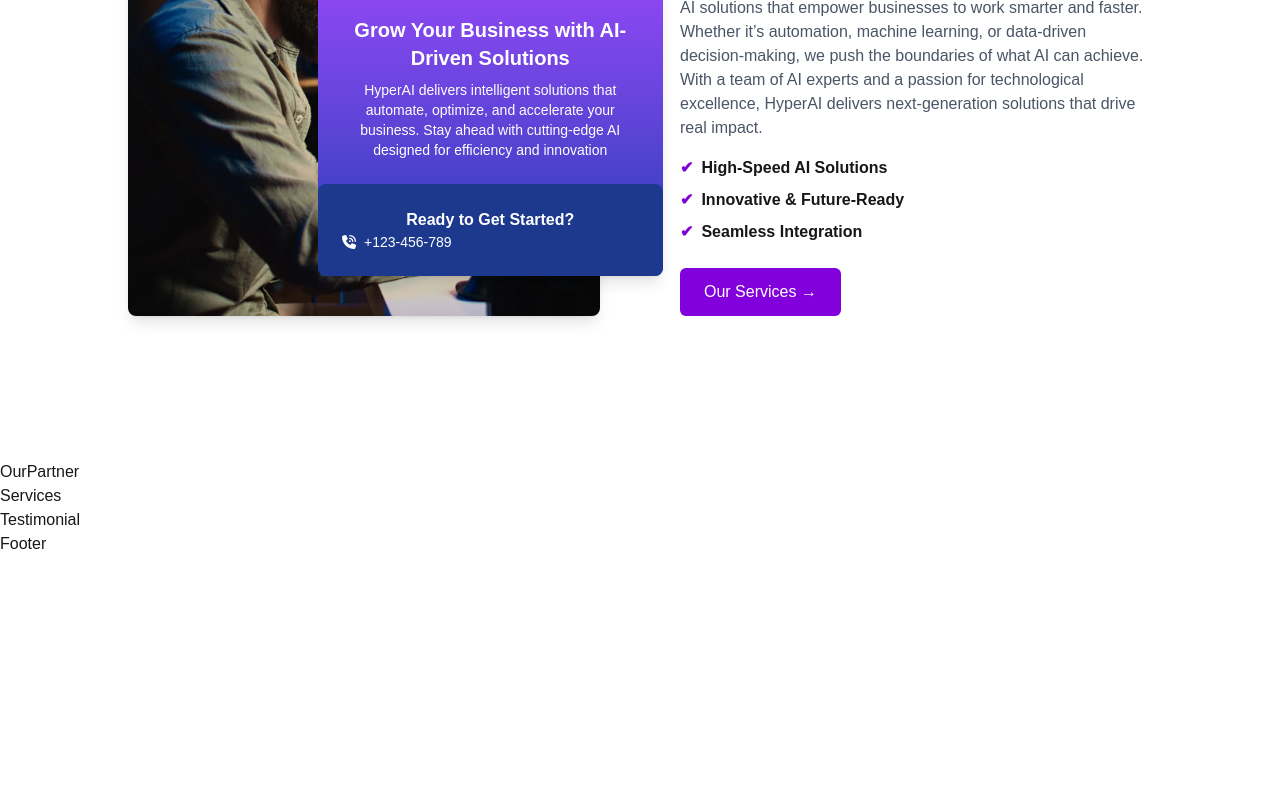
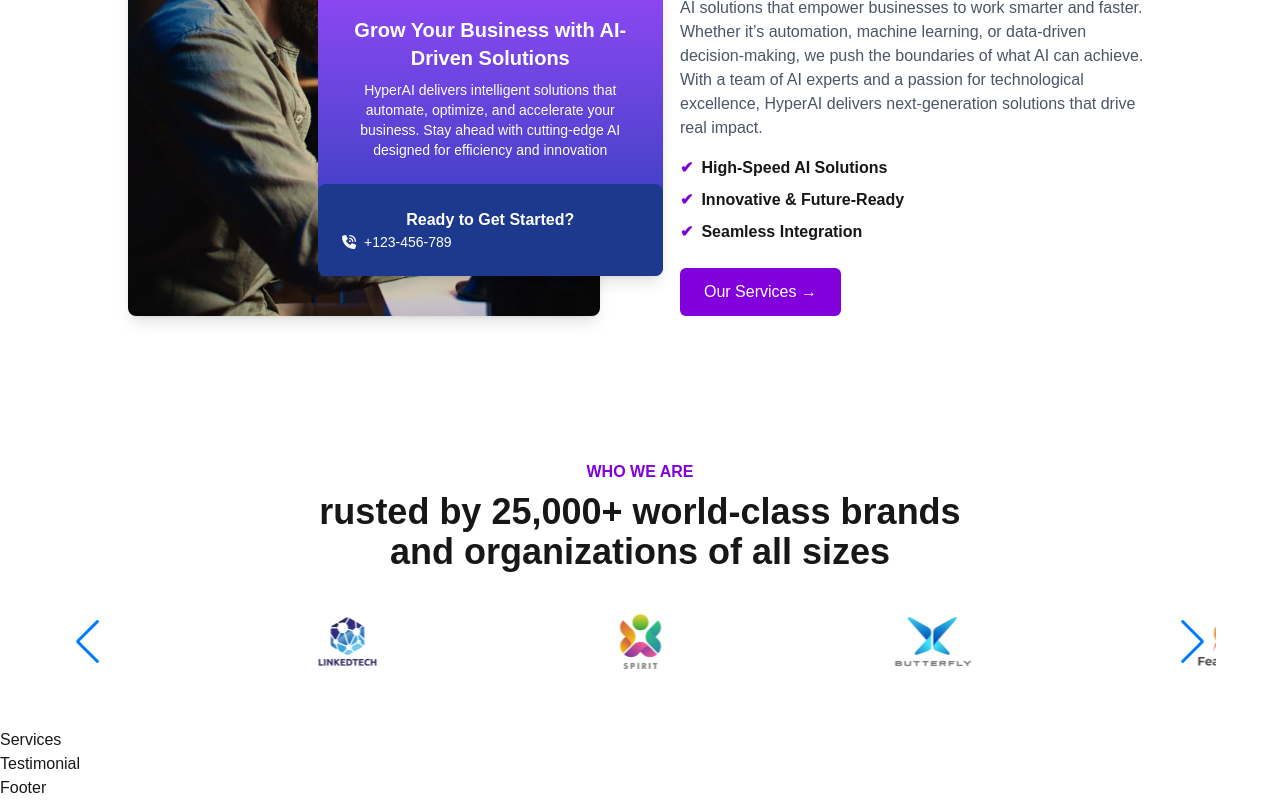
Before and after one commit to imran752310/hyperai-clone-nextjs, a Next.js app: page / in a window 1280 px wide. Shown: the part 1199-1999 px from the top of the page. Before the commit the page ends 1755 px from the top, so only its background shows below. Built offline with nearby package versions, Linux system fonts and the light colour scheme.

Commit message:
our partner

```diff
--- a/components/Home/Partner/OurPartner.tsx
+++ b/components/Home/Partner/OurPartner.tsx
@@ -1,8 +1,18 @@
 import React from 'react'
+import PartnerSlider from '../Partner/Slider'
 
 const OurPartner = () => {
   return (
-    <div>OurPartner</div>
+      <div className="my-14">
+        <div className="text-center">
+        <h2 className="text-purple-700 text-md font-bold">WHO WE ARE</h2>
+        <h1 className="text-4xl font-bold mt-2">rusted by 25,000+ world-class brands <br /> and organizations of all sizes</h1>
+        <div>
+        <PartnerSlider />
+
+        </div>
+        </div>
+       </div>
   )
 }
 
--- /dev/null
+++ b/components/Home/Partner/Slider.tsx
@@ -0,0 +1,50 @@
+"use client";
+import { Swiper, SwiperSlide } from "swiper/react";
+import { Autoplay, Pagination, Navigation } from "swiper/modules";
+import Image from "next/image";
+import "swiper/css";
+import "swiper/css/pagination";
+import "swiper/css/navigation";
+
+const slides = [
+  "/image/logo1.webp",
+  "/image/logo2.webp",
+  "/image/logo3.webp",
+  "/image/logo4.webp",
+];
+
+const SwiperCarousel = () => {
+  return (
+    <div className="w-[90%] mx-auto my-10">
+      <Swiper
+        spaceBetween={20}
+        centeredSlides={true}
+        autoplay={{ delay: 4000, disableOnInteraction: false }}
+        pagination={{ clickable: true }}
+        navigation={true}
+        modules={[Autoplay]}
+        breakpoints={{
+            640: { slidesPerView: 2 }, // Show 2 logos on tablets
+            1024: { slidesPerView: 4 }, // Show 4 logos on desktop
+        }}
+        className="mySwiper"
+      >
+        {slides.map((slide, index) => (
+          <SwiperSlide key={index}>
+            <div className="flex justify-center">
+              <Image
+                src={slide}
+                alt={`Slide ${index + 1}`}
+                width={100}
+                height={100}
+                className=""
+              />
+            </div>
+          </SwiperSlide>
+        ))}
+      </Swiper>
+    </div>
+  );
+};
+
+export default SwiperCarousel;
--- a/package.json
+++ b/package.json
@@ -12,7 +12,8 @@
     "next": "15.3.2",
     "react": "^19.0.0",
     "react-dom": "^19.0.0",
-    "react-icons": "^5.5.0"
+    "react-icons": "^5.5.0",
+    "swiper": "^11.2.6"
   },
   "devDependencies": {
     "@eslint/eslintrc": "^3",
```
Also changed, not shown: 1 other file (tests, documents, lock files or other folders).
